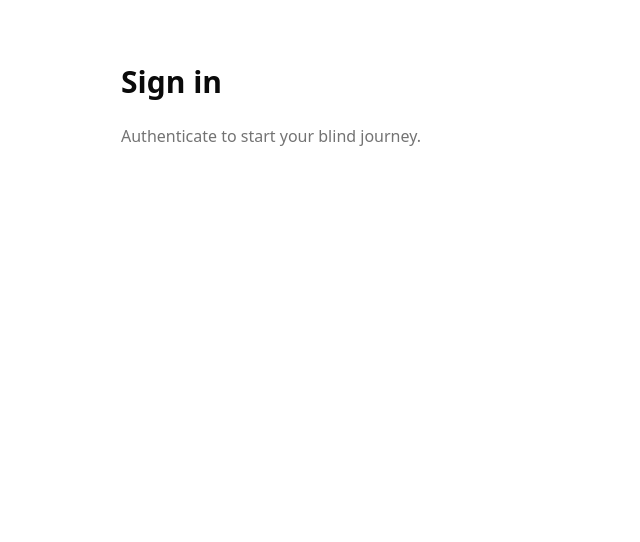
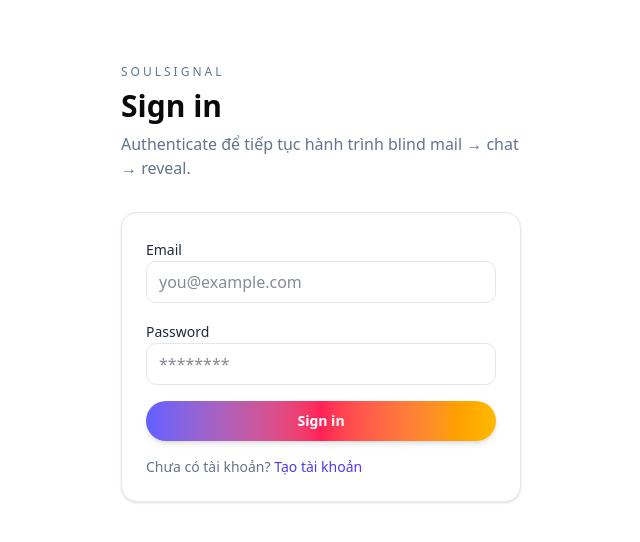
Before and after one commit to congmanh2k4/soulsignal, a Next.js app: page /sign-in in a window 1280 px wide. Shown: the top 542 px of the page, without its empty margins (319-959 px from the left). Built offline with nearby package versions, Linux system fonts and the light colour scheme; no server answers.

Commit message:
login commit

```diff
--- a/app/(auth)/callback/page.tsx
+++ b/app/(auth)/callback/page.tsx
@@ -1,8 +1,44 @@
+'use client';
+
+import { useEffect, useState } from 'react';
+import { useRouter } from 'next/navigation';
+import { useSupabaseBrowser } from '@/lib/supabase/client';
+
 export default function AuthCallbackPage() {
+  const supabase = useSupabaseBrowser();
+  const router = useRouter();
+  const [status, setStatus] = useState<'working' | 'done' | 'error'>('working');
+  const [message, setMessage] = useState('Đang hoàn tất phiên đăng nhập...');
+
+  useEffect(() => {
+    const exchange = async () => {
+      const url = typeof window !== 'undefined' ? new URL(window.location.href) : null;
+      const code = url?.searchParams.get('code');
+      if (!code) {
+        setStatus('error');
+        setMessage('Thiếu mã xác thực. Vui lòng thử lại.');
+        return;
+      }
+      const { error } = await supabase.auth.exchangeCodeForSession(code);
+      if (error) {
+        setStatus('error');
+        setMessage(error.message);
+        return;
+      }
+      setStatus('done');
+      setMessage('Đã xác thực. Đang chuyển...');
+      router.replace('/dashboard');
+    };
+    exchange();
+  }, [router, supabase]);
+
   return (
     <main className="mx-auto max-w-md px-6 py-16 space-y-4">
       <h1 className="text-2xl font-semibold">Completing sign-in…</h1>
-      <p className="text-muted-foreground">We are finalizing your session.</p>
+      <p className="text-muted-foreground">{message}</p>
+      {status === 'error' && (
+        <p className="text-sm text-rose-600">Vui lòng thử lại hoặc dùng link mới.</p>
+      )}
     </main>
   );
 }
--- a/app/(auth)/sign-in/page.tsx
+++ b/app/(auth)/sign-in/page.tsx
@@ -1,9 +1,103 @@
+'use client';
+
+import Link from 'next/link';
+import { useRouter } from 'next/navigation';
+import { FormEvent, useEffect, useState } from 'react';
+import { useSupabaseBrowser } from '@/lib/supabase/client';
+
 export default function SignInPage() {
+  const supabase = useSupabaseBrowser();
+  const router = useRouter();
+  const [email, setEmail] = useState('');
+  const [password, setPassword] = useState('');
+  const [redirectTo, setRedirectTo] = useState<string | undefined>(undefined);
+  const [loading, setLoading] = useState(false);
+  const [message, setMessage] = useState<string | null>(null);
+  const [error, setError] = useState<string | null>(null);
+
+  useEffect(() => {
+    if (typeof window !== 'undefined') {
+      setRedirectTo(`${window.location.origin}/callback`);
+    }
+  }, []);
+
+  const handleSignIn = async (e: FormEvent) => {
+    e.preventDefault();
+    setError(null);
+    setMessage(null);
+    setLoading(true);
+    try {
+      const { error: signError } = await supabase.auth.signInWithPassword({
+        email,
+        password,
+      });
+      if (signError) throw signError;
+      setMessage('Đăng nhập thành công. Đang chuyển...');
+      router.replace('/dashboard');
+    } catch (err: unknown) {
+      const msg = err instanceof Error ? err.message : 'Sign-in failed';
+      setError(msg);
+    } finally {
+      setLoading(false);
+    }
+  };
+
   return (
-    <main className="mx-auto max-w-md px-6 py-16 space-y-6">
-      <h1 className="text-3xl font-semibold">Sign in</h1>
-      <p className="text-muted-foreground">Authenticate to start your blind journey.</p>
-      {/* TODO: add Supabase auth component */}
+    <main className="mx-auto max-w-md px-6 py-16 space-y-8">
+      <div className="space-y-2">
+        <p className="text-xs uppercase tracking-[0.25em] text-slate-500">SoulSignal</p>
+        <h1 className="text-3xl font-semibold">Sign in</h1>
+        <p className="text-slate-500">Authenticate để tiếp tục hành trình blind mail → chat → reveal.</p>
+      </div>
+
+      <form onSubmit={handleSignIn} className="space-y-4 rounded-2xl border border-slate-200 bg-white p-6 shadow-sm">
+        <div className="space-y-2">
+          <label htmlFor="email" className="text-sm font-medium text-slate-800">
+            Email
+          </label>
+          <input
+            id="email"
+            type="email"
+            required
+            value={email}
+            onChange={(e) => setEmail(e.target.value)}
+            className="w-full rounded-lg border border-slate-200 px-3 py-2 text-slate-900 focus:border-indigo-500 focus:outline-none"
+            placeholder="you@example.com"
+          />
+        </div>
+        <div className="space-y-2">
+          <label htmlFor="password" className="text-sm font-medium text-slate-800">
+            Password
+          </label>
+          <input
+            id="password"
+            type="password"
+            required
+            value={password}
+            onChange={(e) => setPassword(e.target.value)}
+            className="w-full rounded-lg border border-slate-200 px-3 py-2 text-slate-900 focus:border-indigo-500 focus:outline-none"
+            placeholder="********"
+          />
+        </div>
+
+        <button
+          type="submit"
+          disabled={loading}
+          className="w-full rounded-full bg-gradient-to-r from-indigo-500 via-rose-500 to-amber-400 px-4 py-2.5 text-sm font-semibold text-white shadow-md transition hover:brightness-110 disabled:opacity-60"
+        >
+          {loading ? 'Signing in...' : 'Sign in'}
+        </button>
+
+        {message && <p className="text-sm text-emerald-600">{message}</p>}
+        {error && <p className="text-sm text-rose-600">{error}</p>}
+
+        <p className="text-sm text-slate-500">
+          Chưa có tài khoản?{' '}
+          <Link href="/sign-up" className="text-indigo-600 hover:underline">
+            Tạo tài khoản
+          </Link>
+        </p>
+      </form>
     </main>
   );
 }
--- a/app/(auth)/sign-up/page.tsx
+++ b/app/(auth)/sign-up/page.tsx
@@ -1,6 +1,6 @@
 'use client';
 
-import { useState } from 'react';
+import { useEffect, useState } from 'react';
 import { useSupabaseBrowser } from '@/lib/supabase/client';
 
 export default function SignUpPage() {
@@ -8,9 +8,17 @@ export default function SignUpPage() {
   const [email, setEmail] = useState('');
   const [password, setPassword] = useState('');
   const [igHandle, setIgHandle] = useState('');
+   const [redirectTo, setRedirectTo] = useState<string | undefined>(undefined);
   const [loading, setLoading] = useState(false);
   const [message, setMessage] = useState<string | null>(null);
   const [error, setError] = useState<string | null>(null);
+
+  // Compute redirect URL on client to avoid window undefined during SSR
+  useEffect(() => {
+    if (typeof window !== 'undefined') {
+      setRedirectTo(`${window.location.origin}/callback`);
+    }
+  }, []);
 
   const handleSubmit = async (e: React.FormEvent) => {
     e.preventDefault();
@@ -25,6 +33,7 @@ export default function SignUpPage() {
           data: {
             real_instagram: igHandle.trim(),
           },
+          emailRedirectTo: redirectTo,
         },
       });
       if (signError) throw signError;
```
